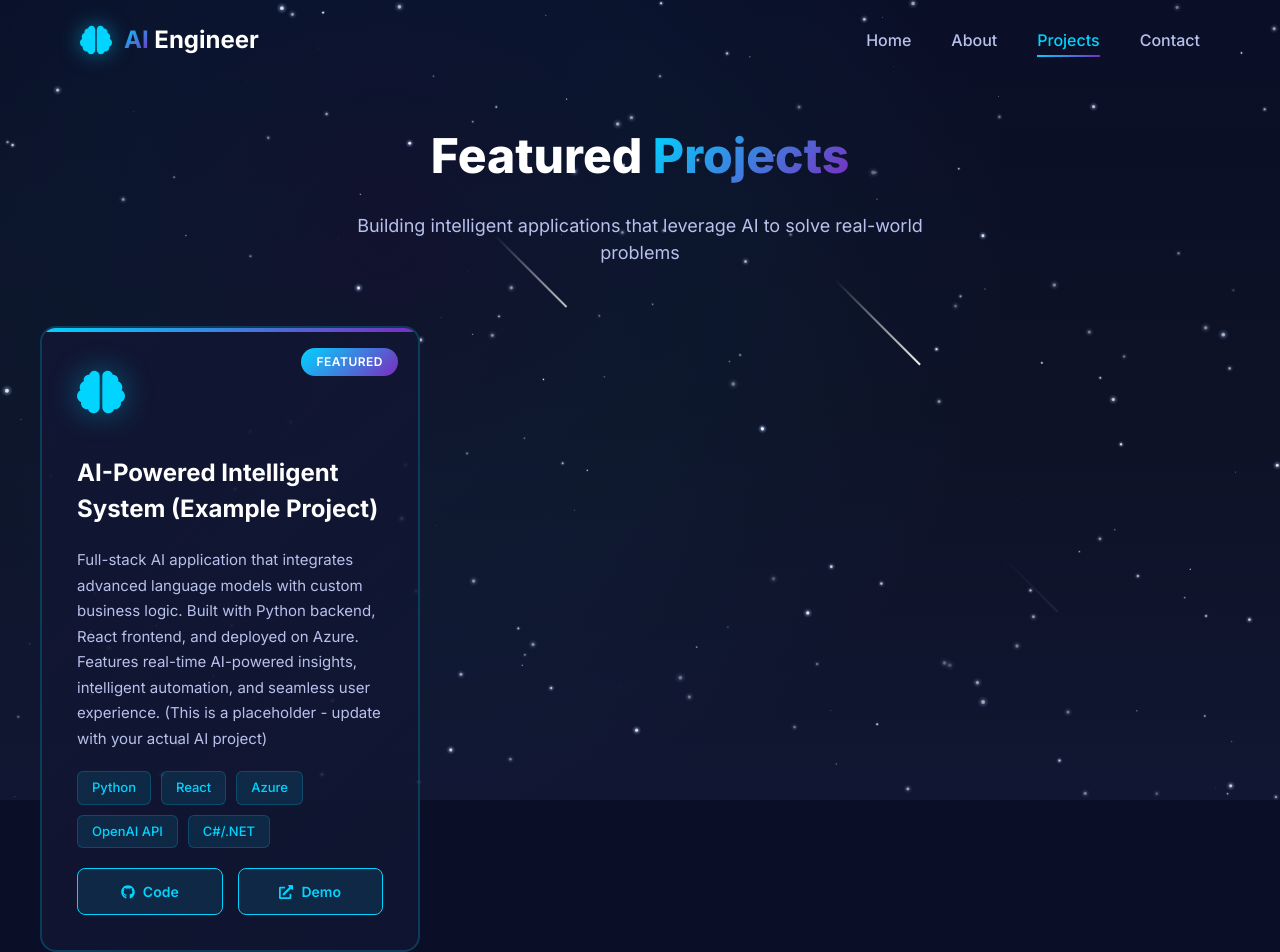
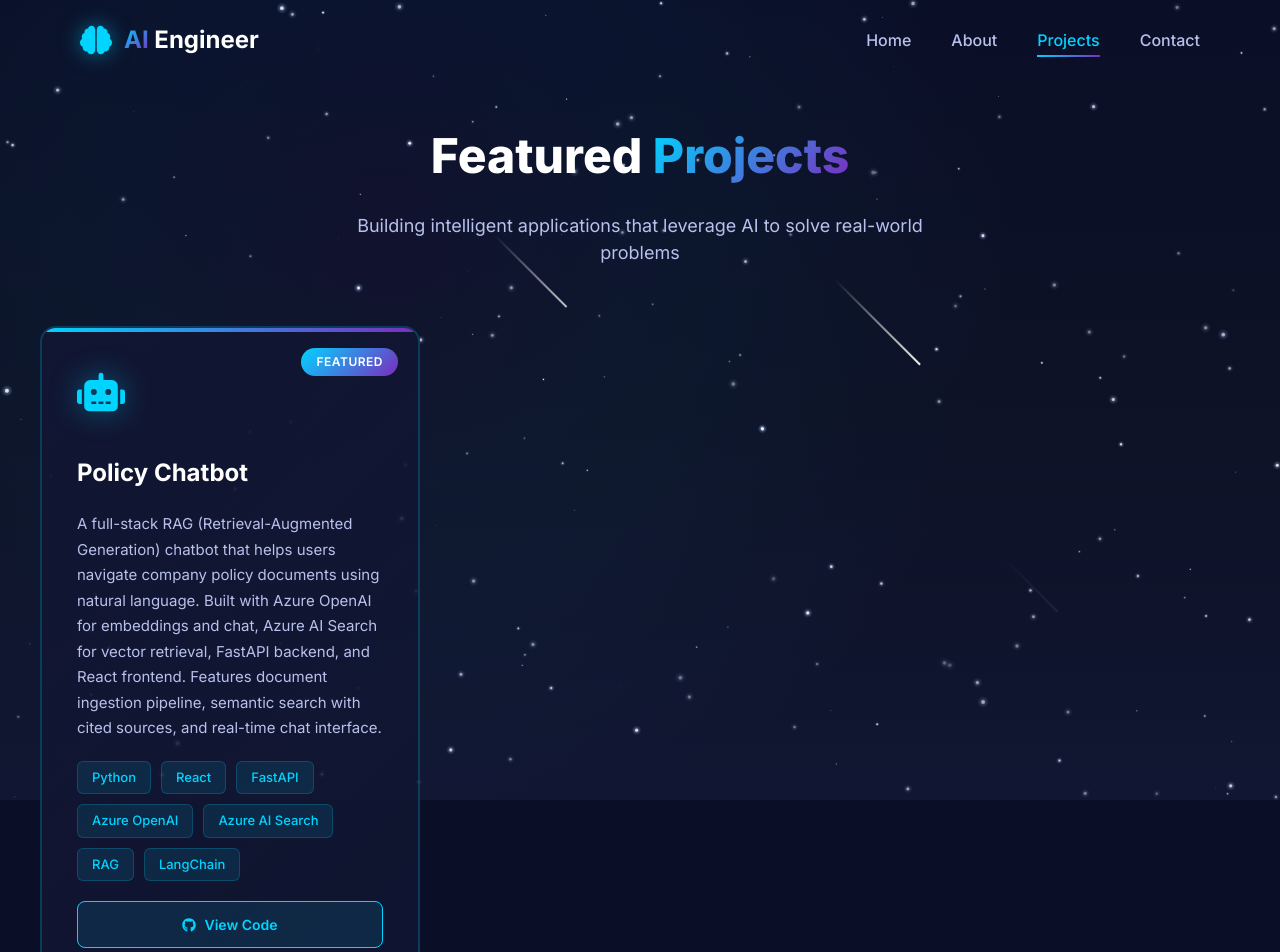
Before and after one commit to Dawsonf18/dawson-filion-portfolio-2025, a React (Vite) app: page /projects in a window 1280 px wide. Shown: the top 952 px of the page. Built offline with nearby package versions, Linux system fonts and the light colour scheme.

Commit message:
added policy chatbot project

```diff
--- a/src/pages/Projects.jsx
+++ b/src/pages/Projects.jsx
@@ -11,12 +11,11 @@ const Projects = () => {
   }, []);
   const projects = [
     {
-      title: 'AI-Powered Intelligent System (Example Project)',
-      description: 'Full-stack AI application that integrates advanced language models with custom business logic. Built with Python backend, React frontend, and deployed on Azure. Features real-time AI-powered insights, intelligent automation, and seamless user experience. (This is a placeholder - update with your actual AI project)',
-      tags: ['Python', 'React', 'Azure', 'OpenAI API', 'C#/.NET'],
-      icon: <FaBrain />,
-      github: 'https://github.com/Dawsonf18',
-      demo: '#',
+      title: 'Policy Chatbot',
+      description: 'A full-stack RAG (Retrieval-Augmented Generation) chatbot that helps users navigate company policy documents using natural language. Built with Azure OpenAI for embeddings and chat, Azure AI Search for vector retrieval, FastAPI backend, and React frontend. Features document ingestion pipeline, semantic search with cited sources, and real-time chat interface.',
+      tags: ['Python', 'React', 'FastAPI', 'Azure OpenAI', 'Azure AI Search', 'RAG', 'LangChain'],
+      icon: <FaRobot />,
+      github: 'https://github.com/Dawsonf18/policy-chatbot',
       featured: true,
     },
   ];
@@ -98,15 +97,7 @@ const Projects = () => {
                   rel="noopener noreferrer"
                   className="project-link"
                 >
-                  <FaGithub /> Code
-                </a>
-                <a
-                  href={project.demo}
-                  target="_blank"
-                  rel="noopener noreferrer"
-                  className="project-link"
-                >
-                  <FaExternalLinkAlt /> Demo
+                  <FaGithub /> View Code
                 </a>
               </div>
             </motion.div>
```
